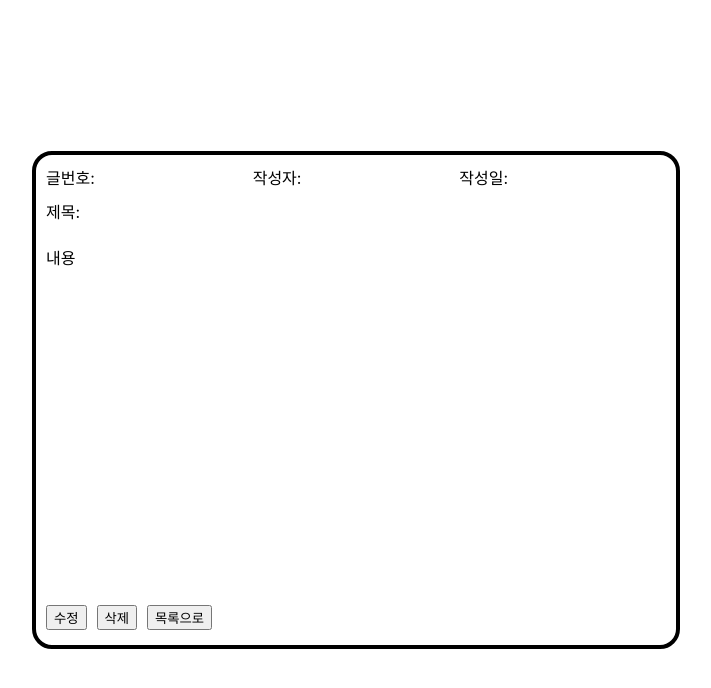
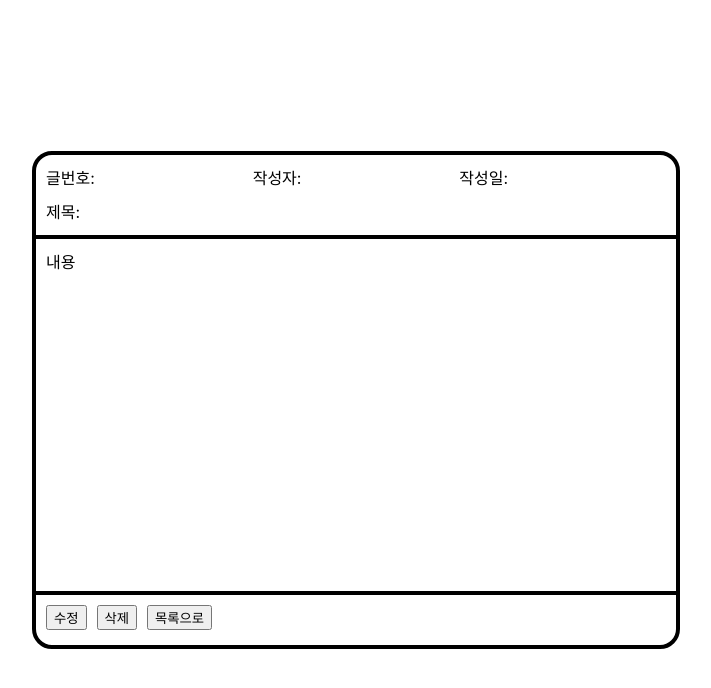
Before and after one commit to tomlim2/full-type-noticeboard, a React app in the folder front-end/: page /post/1 in a window 1280 px wide. Shown: the top 688 px of the page, without its empty margins (284-995 px from the left). Built offline with nearby package versions, Linux system fonts and the light colour scheme; no server answers.

Commit message:
Added: not found page

```diff
--- a/front-end/src/Router.tsx
+++ b/front-end/src/Router.tsx
@@ -2,6 +2,7 @@ import React from "react";
 import { BrowserRouter, Routes, Route } from "react-router-dom";
 import Main from "./pages/Main/Main";
 import PostDetail from "./pages/PostDetail/PostDetail";
+import NotFound from "./pages/NotFound/NotFound";
 
 const Router = () => {
   return (
@@ -9,6 +10,7 @@ const Router = () => {
       <Routes>
         <Route path="/" element={<Main />} />
         <Route path="post/:id" element={<PostDetail />}></Route>
+        <Route path="*" element={<NotFound />} />
       </Routes>
     </BrowserRouter>
   );
--- /dev/null
+++ b/front-end/src/pages/NotFound/NotFound.css
@@ -0,0 +1,12 @@
+.not-found {
+  width: 100%;
+  height: 100vh;
+  display: flex;
+  justify-content: center;
+  align-items: center;
+  text-align: center;
+}
+
+.not-found .linkTo {
+  cursor: pointer;
+}
--- /dev/null
+++ b/front-end/src/pages/NotFound/NotFound.js
@@ -0,0 +1,20 @@
+import React from "react";
+import { useNavigate } from "react-router-dom";
+import "./NotFound.css"
+const NotFound = () => {
+  const navigate = useNavigate();
+  return (
+    <div className="not-found">
+      <div className="card">
+        <div>
+          <h1>404 - Not Found!</h1>
+        </div>
+        <div>
+          <span className="linkTo" onClick={() => navigate("/")}>목록으로 돌아가기</span>
+        </div>
+      </div>
+    </div>
+  );
+};
+
+export default NotFound;
--- a/front-end/src/pages/PostDetail/PostDetail.css
+++ b/front-end/src/pages/PostDetail/PostDetail.css
@@ -10,7 +10,12 @@
   padding: 10px;
 }
 
-.post-detail .section-post .infos{
+.post-detail .section-post.content {
+  border-top: 4px solid black;
+  border-bottom: 4px solid black;
+}
+
+.post-detail .section-post .infos {
   display: grid;
   grid-template-columns: repeat(3, 1fr);
   margin-bottom: 10px;
--- a/front-end/src/pages/PostDetail/PostDetail.tsx
+++ b/front-end/src/pages/PostDetail/PostDetail.tsx
@@ -27,15 +27,14 @@ const PostDetail = () => {
           </div>
           제목:{post && post.title}
         </div>
-        <div className="section-post">
+        <div className="section-post content">
           내용
-          <br />
-          {post && post.content}
+          <p>{post && post.content}</p>
         </div>
         <div className="section-post">
           <button>수정</button>
           <button>삭제</button>
-          <button onClick={()=>navigate('/')}>목록으로</button>
+          <button onClick={() => navigate("/")}>목록으로</button>
         </div>
       </div>
     </div>
```
Lines whose indentation alone changed are shown as unchanged.
